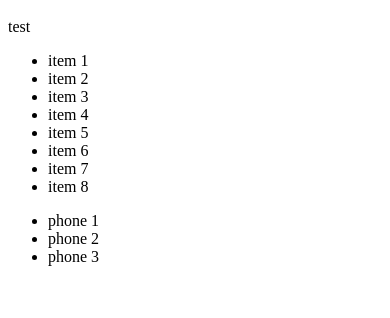
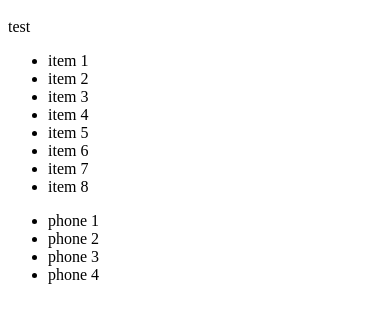
Before and after one commit to mk001jp/test2, a plain HTML site: page index.html in a window 390 px wide. Shown: the part 48-366 px from the top of the page. Drawn offline with Linux system fonts and the light colour scheme.

Commit message:
add phone4

```diff
--- a/index.html
+++ b/index.html
@@ -20,6 +20,7 @@
 	<li>phone 1</li>
 	<li>phone 2</li>
         <li>phone 3</li>
+        <li>phone 4</li>
 </ul>
 </body>
 </html>
```
